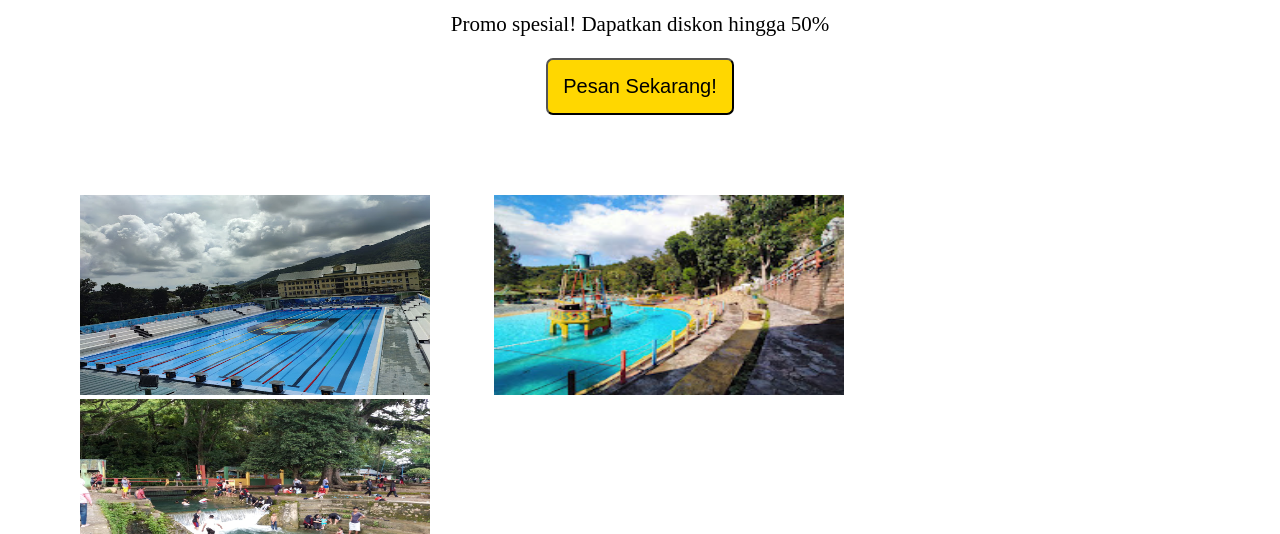
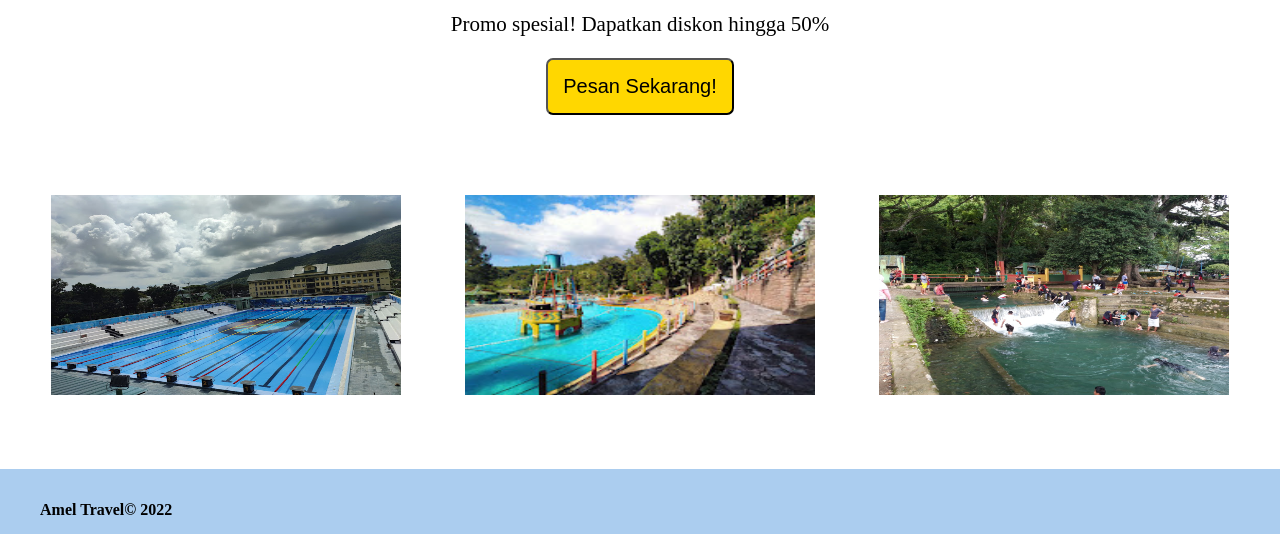
Before and after one commit to fitriamalia12/ujipraktek2, a plain HTML site: page index.html in a window 1280 px wide. Shown: the part 266-800 px from the top of the page. Drawn offline with Linux system fonts and the light colour scheme.

Commit message:
Update style2.css

```diff
--- a/asset/css/style2.css
+++ b/asset/css/style2.css
@@ -60,7 +60,7 @@ body {
 }
 
 .bagian-foto {
-  margin: 0px 50px;
+  text-align:center;
   margin-bottom: 70px;
 }
 
```
